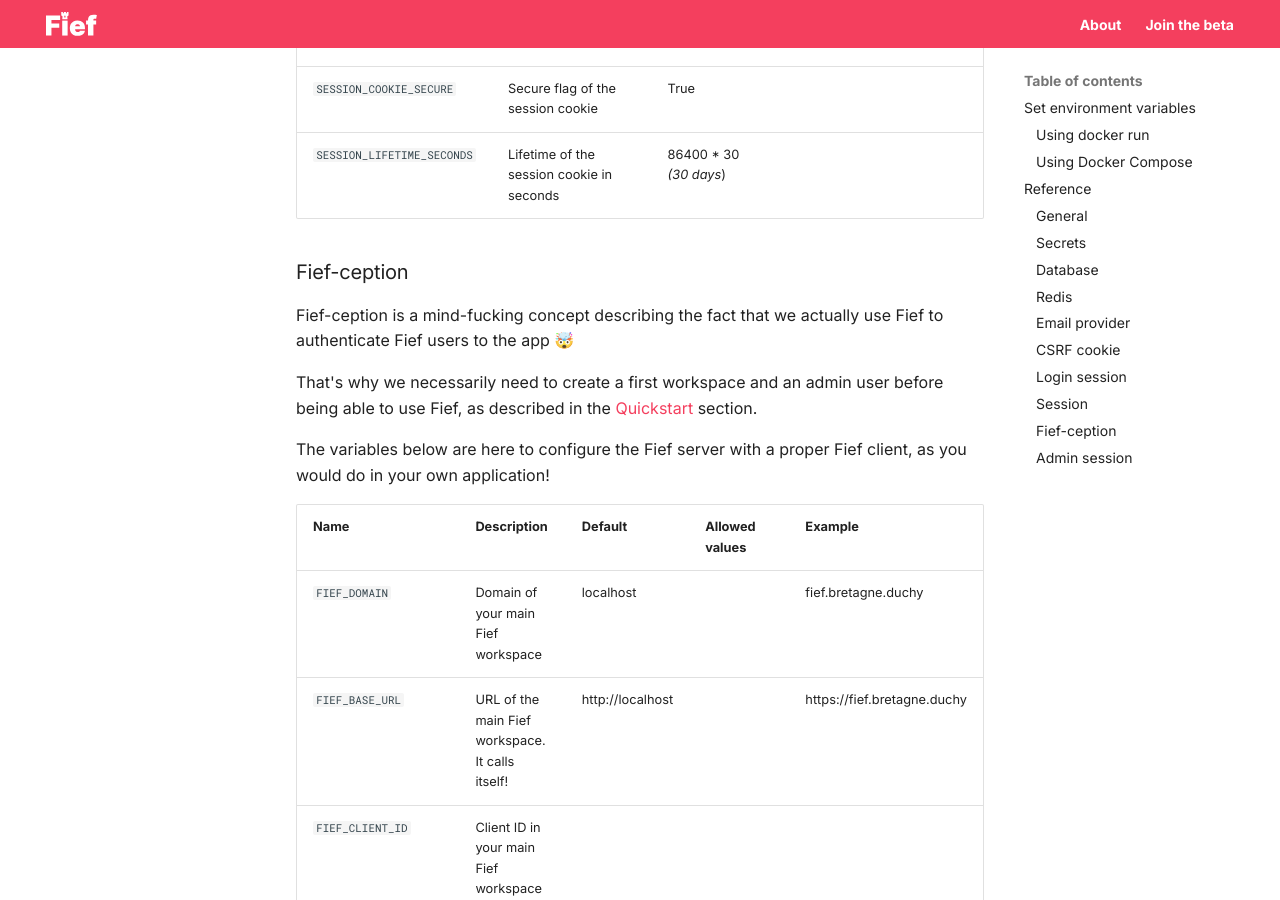
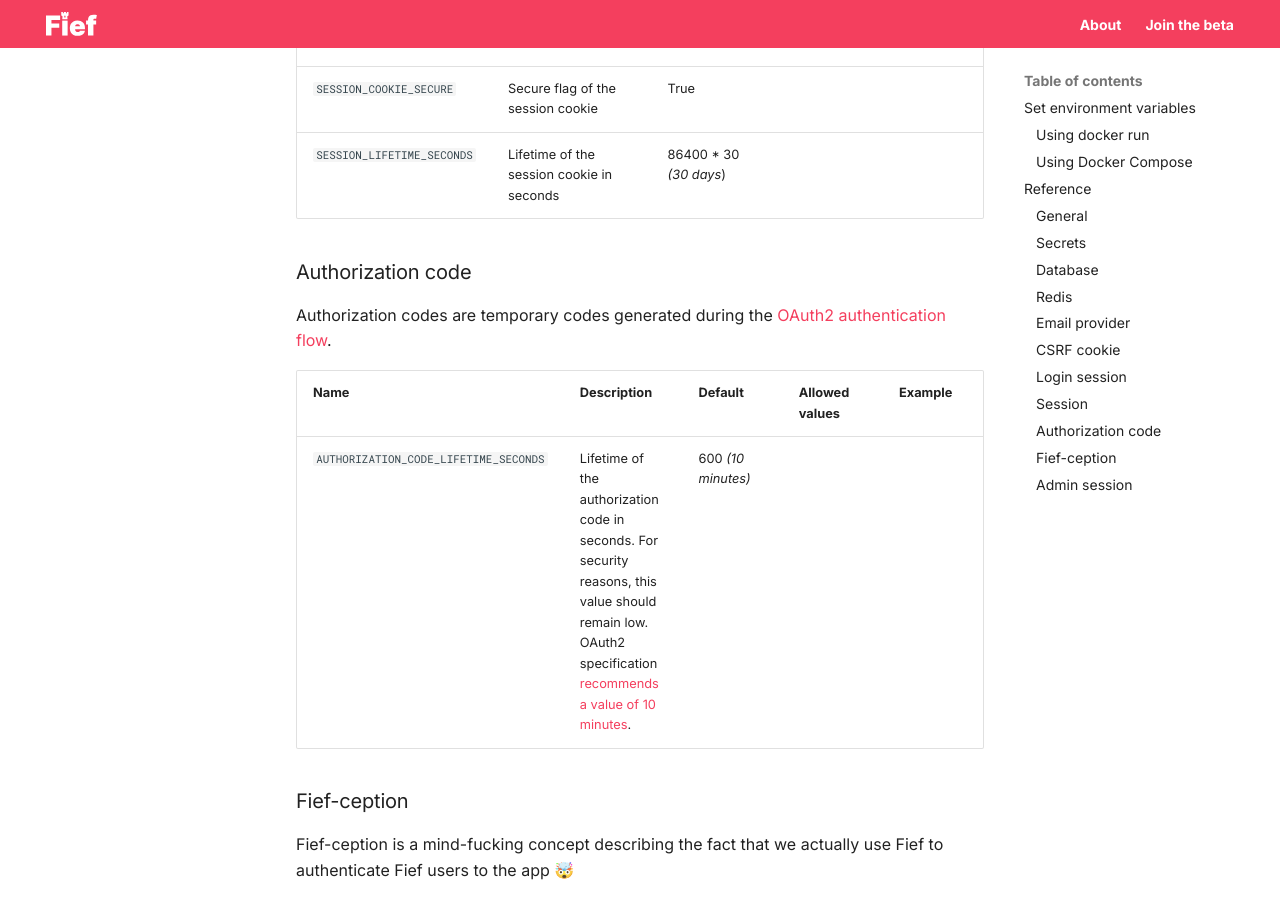
Before and after one commit to fief-dev/docs, an MkDocs documentation site: the page built from docs/self-hosting/environment-variables.md, in a window 1280 px wide and 900 px high, scrolled down 5456 px. Built offline with MkDocs 1.6.1 and Material for MkDocs 9.7.7, drawn with Linux system fonts in a browser that asks for light colours.

Commit message:
Add new AUTHORIZATION_CODE_LIFETIME_SECONDS env var

```diff
--- a/docs/self-hosting/environment-variables.md
+++ b/docs/self-hosting/environment-variables.md
@@ -156,6 +156,14 @@
 | `SESSION_COOKIE_SECURE`    | Secure flag of the session cookie         | True                    |                |         |
 | `SESSION_LIFETIME_SECONDS` | Lifetime of the session cookie in seconds | 86400 \* 30 _(30 days_) |                |         |
 
+### Authorization code
+
+Authorization codes are temporary codes generated during the [OAuth2 authentication flow](../getting-started/oauth2.md).
+
+| Name                                       | Description                                                                                                                                                                                                              | Default                      | Allowed values | Example |
+| ------------------------------------------ | ----------------------------------------- | ----------------------- | -------------- | ------- |
+| `AUTHORIZATION_CODE_LIFETIME_SECONDS`      | Lifetime of the authorization code in seconds. For security reasons, this value should remain low. OAuth2 specification [recommends a value of 10 minutes](https://datatracker.ietf.org/doc/html/rfc6749#section-4.1.2). | 600 _(10 minutes)_           |                |         |
+
 ### Fief-ception
 
 Fief-ception is a mind-fucking concept describing the fact that we actually use Fief to authenticate Fief users to the app 🤯
```
